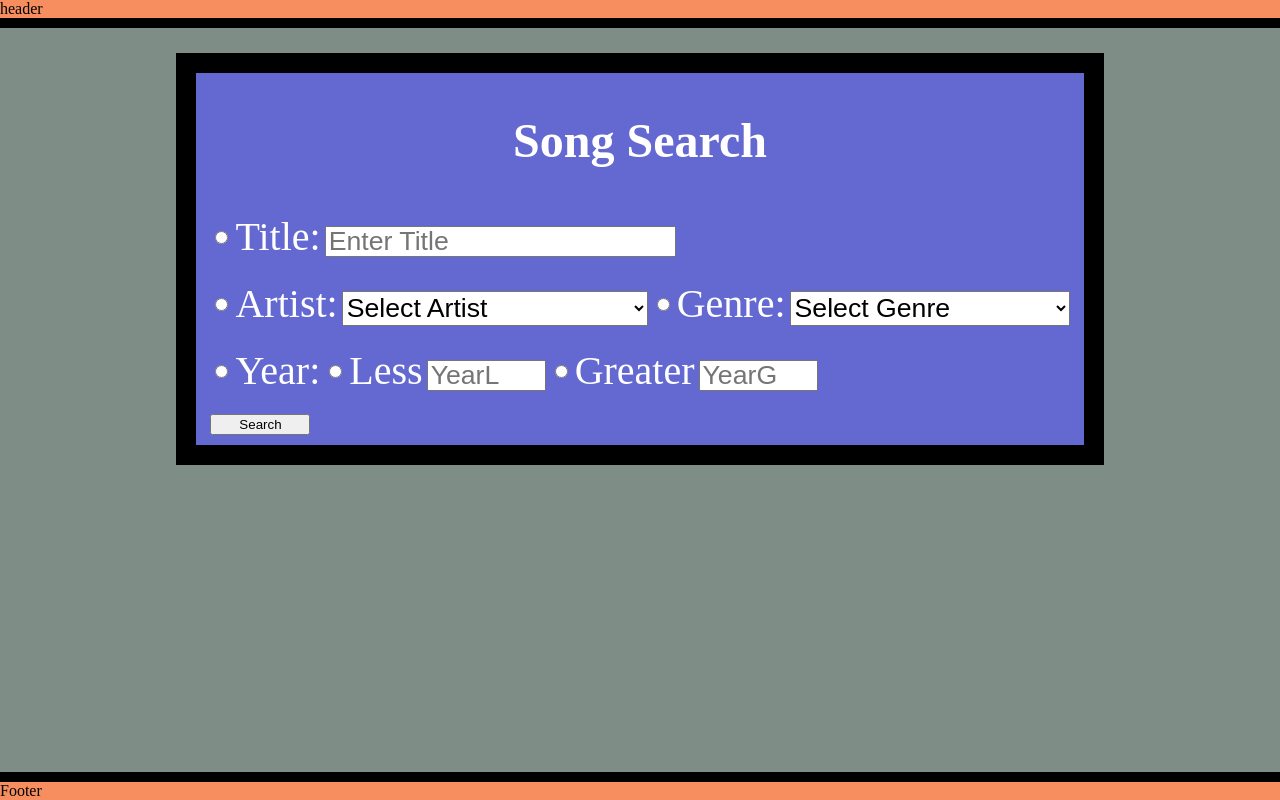
After one commit to ReeseDykman/Web2_Assignment, a PHP site: page /song-search.php in a window 1280 px wide. The commit adds this page. Run offline with PHP 8.4, Linux system fonts and the light colour scheme; data comes from the database, SQL or seed files in the repository.

Commit message:
finished and styled search form, began results page

```diff
--- /dev/null
+++ b/includes/songs-helper.php
@@ -0,0 +1,27 @@
+<?php
+
+    function generateArtistOptions($connection, $db){
+
+        $sql = "SELECT * FROM artists";
+
+        $results = $db->dbquery($connection, $sql, null);
+        $results = $results->fetchAll();
+
+        foreach($results as $row){
+            echo "<option value='" . $row["artist_id"] . "' label='" . $row['artist_name'] . "'></option>";
+        }
+    }
+
+    function generateGenreOptions($connection, $db){
+
+        $sql = "SELECT * FROM genres";
+
+        $results = $db->dbquery($connection, $sql, null);
+        $results = $results->fetchAll();
+
+        foreach($results as $row){
+            echo "<option value='" . $row["genre_id"] . "' label='" . $row['genre_name'] . "'></option>";
+        }
+    }
+
+?>
--- a/single-song.php
+++ b/single-song.php
@@ -20,6 +20,7 @@ $data = $songs->fetchAll();
         <meta name="keywords" content="song, song info, song info page">
         <meta name="viewport" content="width=device-width, initial-scale=1.0">
         <link rel="stylesheet" href="./styles/single-song.css" />
+        <link rel="stylesheet" href="./styles/global-styles.css" />
     </head>
 
     <body>
@@ -29,7 +30,7 @@ $data = $songs->fetchAll();
 
 
 
-        <div>
+        <div class="black-box">
 
             <section id = "songInfoContainer">
                 <h1 id = "songTitle"><?=$data[0]["title"]?> </h1>
@@ -80,6 +81,7 @@ $data = $songs->fetchAll();
         </div>
     </body>
 
+    <footer> Footer </footer>
 
 
 
--- /dev/null
+++ b/song-search.php
@@ -0,0 +1,79 @@
+<?php
+    require_once './includes/songs-helper.php';
+    require_once './includes/db-connection-classes.inc.php';
+    require_once './includes/config.inc.php';
+
+    $db = new database();
+    $connection = $db->createConnection(DBCONNSTRING, DBUSER, DBPASS);
+?>
+<!DOCTYPE html>
+<html lang="en">
+    <head>
+        <meta charset="utf-8">
+        <title>Assignment 1</title>
+        <meta name="author" content="Reese Dykman">
+        <meta name="description" content="Song search page">
+        <meta name="keywords" content="song, song search, song search page">
+        <meta name="viewport" content="width=device-width, initial-scale=1.0">
+        <link rel="stylesheet" href="./styles/global-styles.css" />
+        <link rel="stylesheet" href="./styles/search.css" />
+    </head>
+
+    <body>
+        <header>
+            header
+        </header>
+
+        <section>
+            <div id="searchDiv">
+                <h1>Song Search</h1>
+                <form method="get" action="search-results.php">
+                    <fieldset>
+                        <div id ="titleDiv">
+                            <input type="radio" id="titleRadio" name="searchBy" value="title" required>
+                            <label for="titleTxt">Title:</label>
+                            <input type="text" name="titleText" placeholder="Enter Title" id="titleTxt">
+                        </div>
+                        <div id="artistGenreDiv">
+                            <input type="radio" id="artistRadio" name="searchBy" value="artist" required>
+                            <label for="artist">Artist:</label>
+                            <select name="artist">
+                                <option value="0" disabled selected>Select Artist </option>
+                                <?=generateArtistOptions($connection, $db)?>
+                            </select>
+
+                            <input type="radio" id="genreRadio" name="searchBy" value="genre" required>
+                            <label for="genre">Genre:</label>
+                            <select name="genre">
+                                <option value="0" disabled selected>Select Genre </option>
+                                <?=generateGenreOptions($connection, $db)?>
+                            </select>
+                        </div>
+                            <div id= "yearDiv">
+                            <input type="radio" id="yearRadio" name="searchBy" value="year" required>
+                            <label for="genre">Year:</label>
+
+                            <input type="radio" id="lessYearRadio" name="year" value="less">
+                            <label for="lessYearRadio">Less</label>
+                            <input type="number" name="lessYearText" placeholder="YearL" id="lessYearTxt" maxlength=4 min=2015 max=2020>
+
+                            <input type="radio" id="greaterYearRadio" name="year" value="greater">
+                            <label for="greaterYearRadio">Greater</label>
+                            <input type="number" name="greaterYearText" placeholder="YearG" id="greaterYearTxt" maxlength=4 min=2015 max=2020>
+                        </div>
+                        <button type="submit" id="submit">Search </button>
+
+                    </fieldset>
+                </form>
+            <div>
+        </section>
+
+        <footer> Footer </footer>
+
+
+    </body>
+
+
+
+
+</html>
--- /dev/null
+++ b/styles/global-styles.css
@@ -0,0 +1,33 @@
+html{
+    background-color: rgb(126, 141,133);
+}
+body{
+    margin: 0;
+    padding: 0;
+    height: 100%;
+    display: flex;
+    flex-direction: column;
+}
+header,footer{
+    background-color: rgb(246, 142, 95);
+    width: 100%;
+}
+header{
+    border-bottom: 10px solid black;
+}
+footer{
+    position: absolute;
+    bottom: 0;
+    border-top: 10px solid black;
+}
+section{
+    color: white;
+}
+.black-box{
+    margin: 50px;
+    background-color: black;
+    box-shadow: 0 0 10px 5px darkgray;
+}
+label{
+    font-size: 30pt;
+}
--- /dev/null
+++ b/styles/search.css
@@ -0,0 +1,32 @@
+#searchDiv{
+    background-color: rgb(99, 105, 209);
+    margin: 25px;
+    height: 100%;
+    border: solid 20px black;
+}
+fieldset{
+    border: none;
+    display: grid;
+    grid-gap: 20px;
+}
+h1{
+    display: flex;
+    justify-content: center;
+    align-content: center;
+    font-size: 36pt;
+}
+section{
+    display: flex;
+    justify-content: center;
+    align-content: center;
+}
+input, select{
+    height: 25px;
+    font-size: 20pt;
+}
+select{
+    height: 35px;
+}
+#submit{
+    width: 100px;
+}
```
Also changed, not shown: search-results.php (added, +49 -0 lines), styles/single-song.css (+1 -20 lines).
